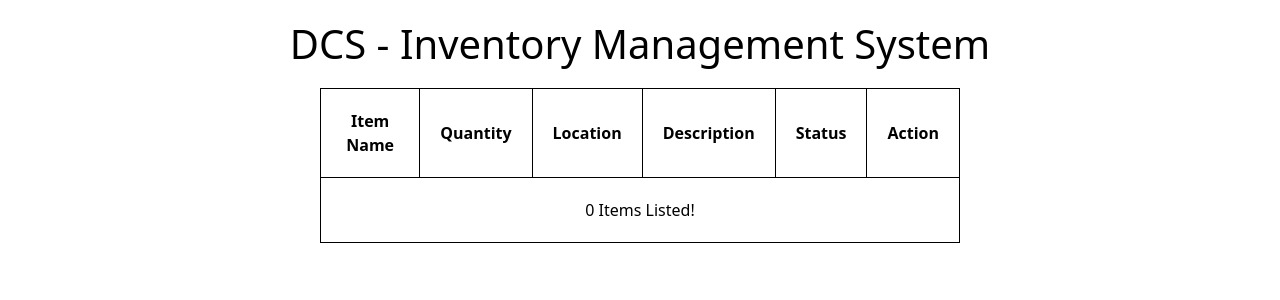
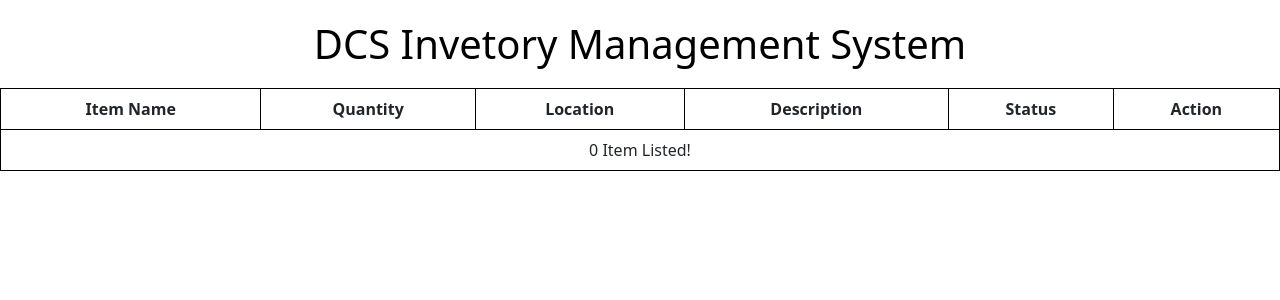
Before and after one commit to dominic-myb/dcs-inventory, a PHP site: page / in a window 1280 px wide. Shown: the top 300 px of the page. Run offline with PHP 8.4, Linux system fonts and the light colour scheme; data that the repository does not hold is empty.

Commit message:
Update Index HTML

```diff
--- a/index.php
+++ b/index.php
@@ -1,73 +1,75 @@
-<?php include("includes/components/connection.php") ?>
+<?php include("./includes/components/connection.php") ?>
 <!DOCTYPE html>
 <html lang="en">
 
 <head>
-    <?php
-    $pageTitle = "Inventory Management System";
-    $BOOTSTRAP_PATH = "./assets/css/vendor/bootstrap-5.2.3-dist/css/bootstrap.min.css";
-    $MAIN_JS_PATH = "./assets/js/main.js";
-    $MAIN_CSS_PATH = "./assets/css/main.css";
-    ?>
     <meta charset="UTF-8">
     <meta name="viewport" content="width=device-width, initial-scale=1.0">
-    <link rel="stylesheet" href="<?php echo $BOOTSTRAP_PATH ?>">
-    <link rel="stylesheet" href="<?php echo $MAIN_CSS_PATH ?>">
+    <?php
+    $pageTitle = "Invetory Management System";
+    const BOOTSTRAP_CSS_PATH = "./assets/css/vendor/bootstrap-5.2.3-dist/css/bootstrap.min.css";
+    const MAIN_CSS_PATH = "./assets/css/main.css";
+    const BOOTSTRAP_JS_PATH = "./assets/css/vendor/bootstrap-5.2.3-dist/js/bootstrap.min.js";
+    const MAIN_JS_PATH = "./assets/js/main.js";
+    ?>
+    <link rel="stylesheet" href="<?php echo BOOTSTRAP_CSS_PATH ?>">
+    <link rel="stylesheet" href="<?php echo MAIN_CSS_PATH ?>">
     <title>DCS <?php echo $pageTitle ?></title>
 </head>
 
 <body>
     <main>
         <div class="page-title">
-            <h1>DCS - Inventory Management System</h1>
+            <h1>DCS <?php echo $pageTitle ?></h1>
         </div>
-        <div class="content">
-            <table class="col-sm-3 col-lg-6 table-primary">
+        <div class="content table-responsive primary-table">
+            <table class="table">
                 <thead>
                     <tr>
-                        <th>Item Name</th>
-                        <th>Quantity</th>
-                        <th>Location</th>
-                        <th>Description</th>
-                        <th>Status</th>
-                        <th>Action</th>
+                        <th scope="col">Item Name</th>
+                        <th scope="col">Quantity</th>
+                        <th scope="col">Location</th>
+                        <th scope="col">Description</th>
+                        <th scope="col">Status</th>
+                        <th scope="col">Action</th>
                     </tr>
                 </thead>
-
                 <tbody>
-                    <tr>
                     <?php
                     $query = "SELECT * FROM items";
                     $res = $conn->query($query);
                     if ($res->num_rows > 0) {
                         while ($row = $res->fetch_assoc()) {
                     ?>
-                                <td><?php echo $row['item_name'] ?></td>
+                            <tr>
+                                <td class="item-name"><?php echo $row['item_name'] ?></td>
                                 <td><?php echo $row['quantity'] ?></td>
                                 <td><?php echo $row['location'] ?></td>
-                                <td><?php echo $row['description'] ?></td>
+                                <td class="desc"><?php echo $row['description'] ?></td>
                                 <td><?php echo $row['status'] ?></td>
                                 <td>
                                     <a href="update.php?updateid=<?php echo $row['id'] ?>" class="btn btn-primary">Update</a>
                                     <a href="delete.php?deleteid=<?php echo $row['id'] ?>" class="btn btn-danger">Delete</a>
                                 </td>
+                            </tr>
                         <?php
                         }
                     } else {
                         ?>
-                            <td colspan="6">0 Items Listed!</td>
+                        <tr>
+                            <td colspan="6">
+                                0 Item Listed!
+                            </td>
+                        </tr>
                     <?php
                     }
-
                     ?>
-                    </tr>
                 </tbody>
-
             </table>
         </div>
-
     </main>
-    <script src="<?php echo $MAIN_JS_PATH ?>"></script>
+    <script src="<?php echo BOOTSTRAP_JS_PATH ?>"></script>
+    <script src="<?php echo MAIN_JS_PATH ?>"></script>
 </body>
 
 </html>
```
Lines whose indentation alone changed are shown as unchanged.
